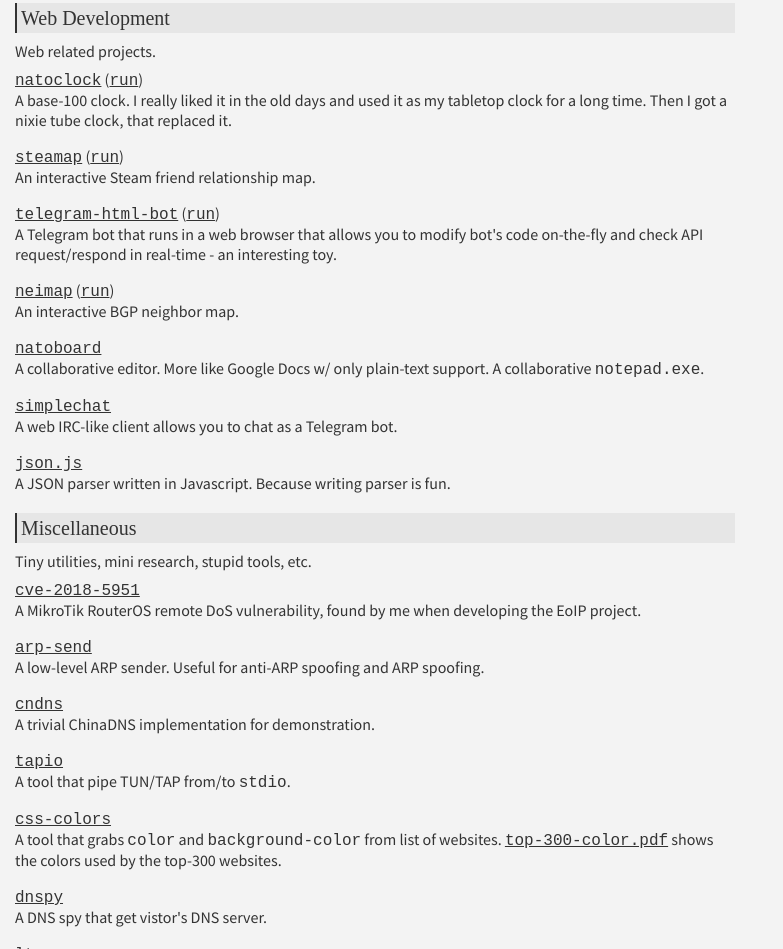
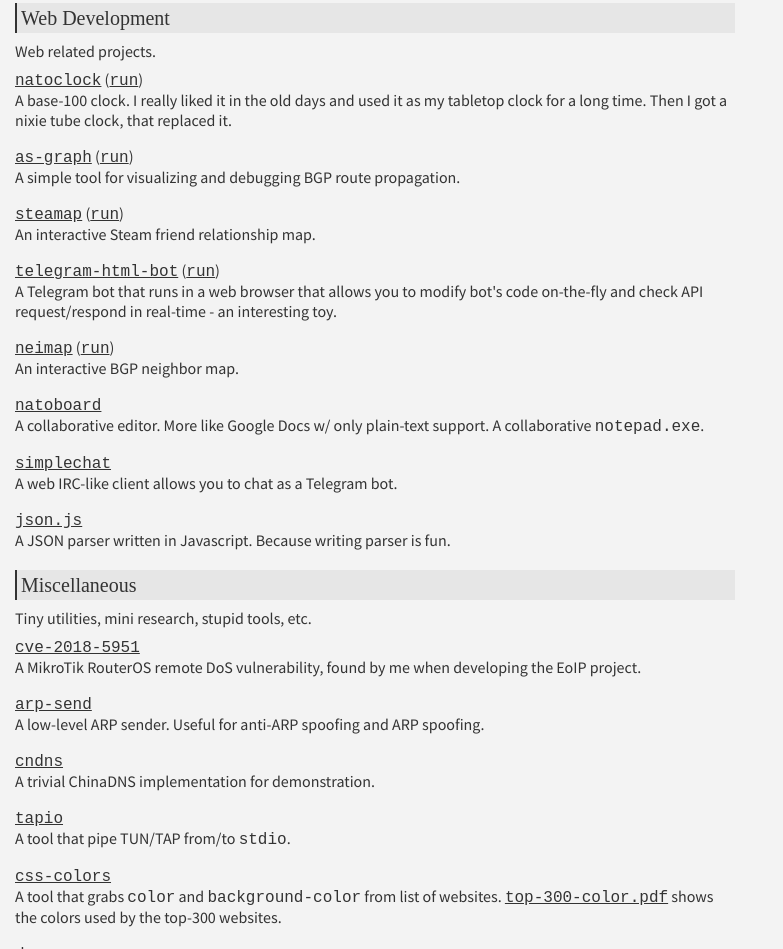
Before and after one commit to Nat-Lab/nat-lab.github.io, a plain HTML site: page index.html in a window 1280 px wide. Shown: the part 1736-2685 px from the top of the page, without its empty margins (0-783 px from the left). Drawn offline with Linux system fonts and the light colour scheme; a web font is replaced by a local one.

Commit message:
added as-graph

```diff
--- a/index.html
+++ b/index.html
@@ -146,6 +146,10 @@
                     <p>A base-100 clock. I really liked it in the old days and used it as my tabletop clock for a long time. Then I got a nixie tube clock, that replaced it.</p>
                 </li>
                 <li>
+                    <a href="https://github.com/Nat-Lab/as-graph" target="_blank">as-graph</a> (<a href="https://lab.nat.moe/as-graph/" target="_blank">run</a>)
+                    <p>A simple tool for visualizing and debugging BGP route propagation.</p>
+                </li>
+                <li>
                     <a href="https://github.com/Nat-Lab/steamap" target="_blank">steamap</a> (<a href="https://lab.nat.moe/steamap/" target="_blank">run</a>)
                     <p>An interactive Steam friend relationship map.</p>
                 </li>
```
